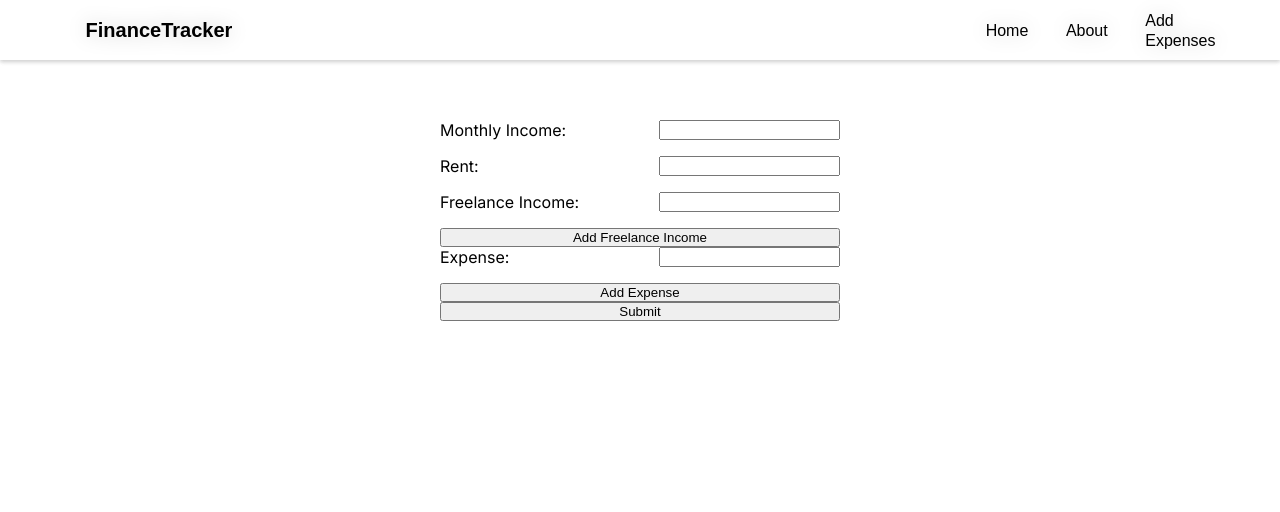
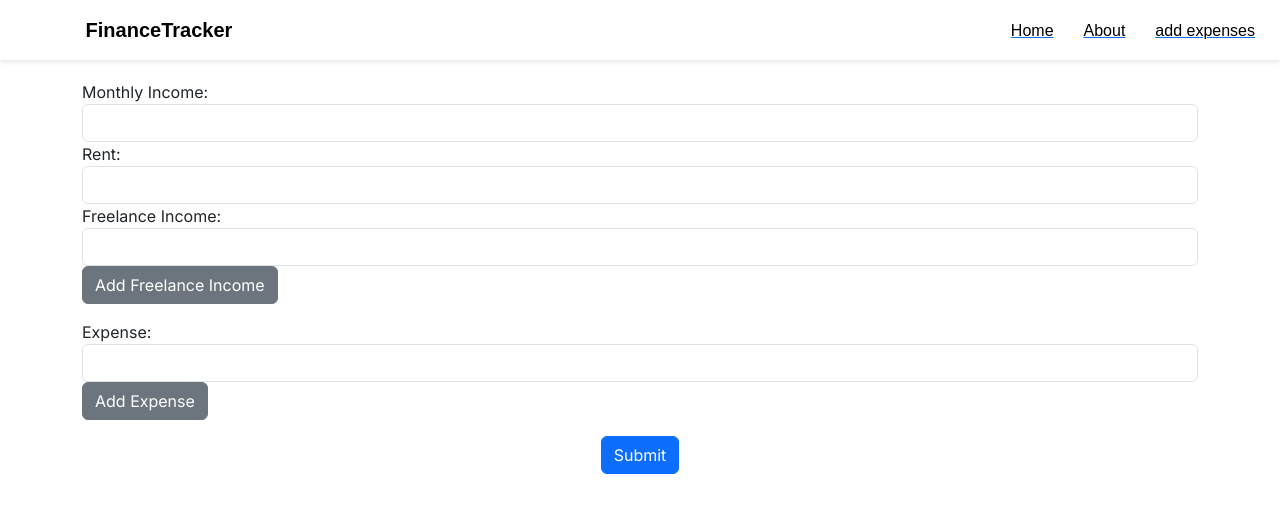
Before and after one commit to chrisxsolo/expensetracker, a Next.js app: page /expenses in a window 1280 px wide. Shown: the top 512 px of the page. Built offline with nearby package versions, Linux system fonts and the light colour scheme.

Commit message:
added lot of new stuff

```diff
--- a/app/Navbar.js
+++ b/app/Navbar.js
@@ -2,8 +2,6 @@
 import { useState, useEffect } from "react";
 import Link from "next/link";
 import styled from 'styled-components';
-
-
 
 const Navbar = styled.nav`
   position: fixed;
@@ -31,47 +29,48 @@ const Logo = styled.div`
 `;
 
 const NavLinks = styled.ul`
-    list-style-type:none;
-    padding:0;
-    margin-right:6%;
-    display:flex;
-    flex-direction:row;
-    align-items:center;
-    justify-content:center;
+  list-style-type: none;
+  padding: 0;
+  margin: 0;
+  display: flex;
+  flex-direction: row;
+  align-items: center;
+  justify-content: center;
 `;
 
 const NavLink = styled.li`
-   margin-bottom:${props => props.isOpen ? '10px' : '0'};
-   display:flex;
-   justify-content:center;
-   padding: 10%;
-
-   @media (max-width:769px) {
-    padding: 10%;
-   }
+  margin-bottom: ${props => (props.isOpen ? "10px" : "0")};
+  display: flex;
+  justify-content: center;
+  padding: 10px 15px;
+  text-decoration: none;
 `;
 
 const LinkText = styled.a.attrs(props => ({
   isOpen: props.isOpen
 }))`
-    color:#000000;
-    text-decoration:none;
-    font-family:"Poppins", sans-serif;
-    font-size:${props => props.isOpen ? '25px' : '16px'};;
-    transition:${props => props.isOpen ? 'color .3s ease' : ''};
-    text-align:center;
+  color: #000000;
+  text-decoration: none;
+  font-family: "Poppins", sans-serif;
+  font-size: ${props => (props.isOpen ? "25px" : "16px")};
+  transition: ${props => (props.isOpen ? "color .3s ease" : "")};
+  text-align: center;
+  white-space: nowrap;
 
   &:hover {
-        color:#888888
+    color: #888888;
   }
 
-     @media (min-width:769px) {
-         font-size:16px;
+  @media (min-width: 769px) {
+    font-size: 16px;
   }
 `;
 
+const ContentContainer = styled.div`
+  margin-top: 80px;
+`;
 
-const NavbarComponent = () => {
+const NavbarComponent = ({ content }) => {
   const [isClient, setIsClient] = useState(false);
 
   useEffect(() => {
@@ -83,6 +82,7 @@ const NavbarComponent = () => {
   }
 
   return (
+    <>
       <Navbar>
         <Logo>FinanceTracker</Logo>
         <NavLinks>
@@ -98,11 +98,15 @@ const NavbarComponent = () => {
           </NavLink>
           <NavLink>
             <Link href="/expenses">
-                        <LinkText>Add Expenses</LinkText>
+              <LinkText>add expenses</LinkText>
             </Link>
           </NavLink>
         </NavLinks>
       </Navbar>
+      <ContentContainer>
+        {content}
+      </ContentContainer>
+    </>
   );
 };
 
--- a/app/components/Page.module.css
+++ b/app/components/Page.module.css
@@ -19,3 +19,8 @@
   font-family: "Poppins", sans-serif;
   color: red;
 }
+
+/* In your CSS file */
+.no-underline {
+  text-decoration: none;
+}
--- a/app/expenses/page.js
+++ b/app/expenses/page.js
@@ -3,6 +3,8 @@
 import { useState } from 'react'
 import Navbar from '../Navbar'
 import styles from './expenses.module.css'
+import 'bootstrap/dist/css/bootstrap.css'
+
 
 const Expenses = () => {
   // State variables to store the form data
@@ -91,66 +93,90 @@ const Expenses = () => {
   return (
     <div>
       <Navbar />
-      <form onSubmit={handleSubmit} className={styles.form}>
+      <form onSubmit={handleSubmit} className="container mt-4">
         {/* Input field for monthly income */}
-        <label>
-          Monthly Income:
+        <div className="form-group">
+          <label htmlFor="income">Monthly Income:</label>
           <input
             type="number"
+            id="income"
+            className="form-control"
             value={income}
             onChange={(event) => setIncome(event.target.value)}
           />
-        </label>
+        </div>
         {/* Input field for rent */}
-        <label>
-          Rent:
+        <div className="form-group">
+          <label htmlFor="rent">Rent:</label>
           <input
             type="number"
+            id="rent"
+            className="form-control"
             value={rent}
             onChange={(event) => setRent(event.target.value)}
           />
-        </label>
+        </div>
         {/* Render multiple input fields for freelance income */}
         {/* The map() function is used to iterate over the freelanceIncomes array and render an input field for each value */}
         {freelanceIncomes.map((freelanceIncome, index) => (
-          <label key={index}>
-            Freelance Income:
+          <div className="form-group" key={index}>
+            <label htmlFor={`freelanceIncome${index}`}>Freelance Income:</label>
             <input
               type="number"
+              id={`freelanceIncome${index}`}
+              className="form-control"
               value={freelanceIncome}
               onChange={(event) =>
                 handleFreelanceIncomeChange(index, event.target.value)
               }
             />
-          </label>
+          </div>
         ))}
         {/* Button to add a new input field for freelance income */}
         {/* When clicked, this button calls the handleAddFreelanceIncome function */}
-        <button type="button" onClick={handleAddFreelanceIncome}>
-          Add Freelance Income
-        </button>
+        <div className="mb-3">
+          <button
+            type="button"
+            className="btn btn-secondary"
+            onClick={handleAddFreelanceIncome}
+          >
+            Add Freelance Income
+          </button>
+        </div>
         {/* Render multiple input fields for expenses */}
         {/* The map() function is used to iterate over the expenses array and render an input field for each value */}
         {expenses.map((expense, index) => (
-          <label key={index}>
-            Expense:
+          <div className="form-group" key={index}>
+            <label htmlFor={`expense${index}`}>Expense:</label>
             <input
               type="number"
+              id={`expense${index}`}
+              className="form-control"
               value={expense}
               onChange={(event) =>
                 handleExpenseChange(index, event.target.value)
               }
             />
-          </label>
+          </div>
         ))}
         {/* Button to add a new input field for expenses */}
         {/* When clicked, this button calls the handleAddExpense function */}
-        <button type="button" onClick={handleAddExpense}>
-          Add Expense
-        </button>
+        <div className="mb-3">
+          <button
+            type="button"
+            className="btn btn-secondary"
+            onClick={handleAddExpense}
+          >
+            Add Expense
+          </button>
+        </div>
         {/* Submit button to submit the form */}
         {/* When clicked, this button submits the form and calls the handleSubmit function */}
-        <button type="submit">Submit</button>
+        <div className="text-center">
+          <button type="submit" className="btn btn-primary">
+            Submit
+          </button>
+        </div>
       </form>
     </div>
   )
--- a/app/globals.css
+++ b/app/globals.css
@@ -1,18 +1,18 @@
 
 
 * {
-  box-sizing: border-box;
-  padding: 0;
-  margin: 0;
+
 }
 
 html,
 body {
-  max-width: 100vw;
-  overflow-x: hidden;
-  padding-top: 60px;
 
 }
 a{
   text-decoration: none;
 }
+
+/* In your CSS file */
+.no-underline {
+  text-decoration: none;
+}
--- a/app/layout.js
+++ b/app/layout.js
@@ -1,13 +1,20 @@
+"use client";
 import './globals.css'
 import { Inter } from 'next/font/google'
 import Navbar from './Navbar'
+import "bootstrap/dist/css/bootstrap.min.css"; // Import bootstrap CSS
+import { useEffect } from "react";
+
 
 const inter = Inter({ subsets: ['latin'] })
 export default function RootLayout({ children }) {
+  useEffect(() => {
+    require("bootstrap/dist/js/bootstrap.bundle.min.js");
+  }, []);
   return (
     <html lang="en">
       <body className={inter.className}>
-        <Navbar />
+        {/* <Navbar /> */}
         <div className="main-content">{children}</div>
       </body>
     </html>
--- a/package.json
+++ b/package.json
@@ -12,6 +12,7 @@
   "dependencies": {
     "@prisma/client": "^4.16.1",
     "auth": "^0.0.9",
+    "bootstrap": "^5.3.0",
     "eslint": "8.42.0",
     "eslint-config-next": "13.4.5",
     "next": "^13.4.7",
```
Also changed, not shown: app/page.js (+50 -40 lines), app/page.module.css (added, +8 -0 lines), 2 other files (tests, documents, lock files or other folders). Lines whose indentation alone changed are shown as unchanged.
